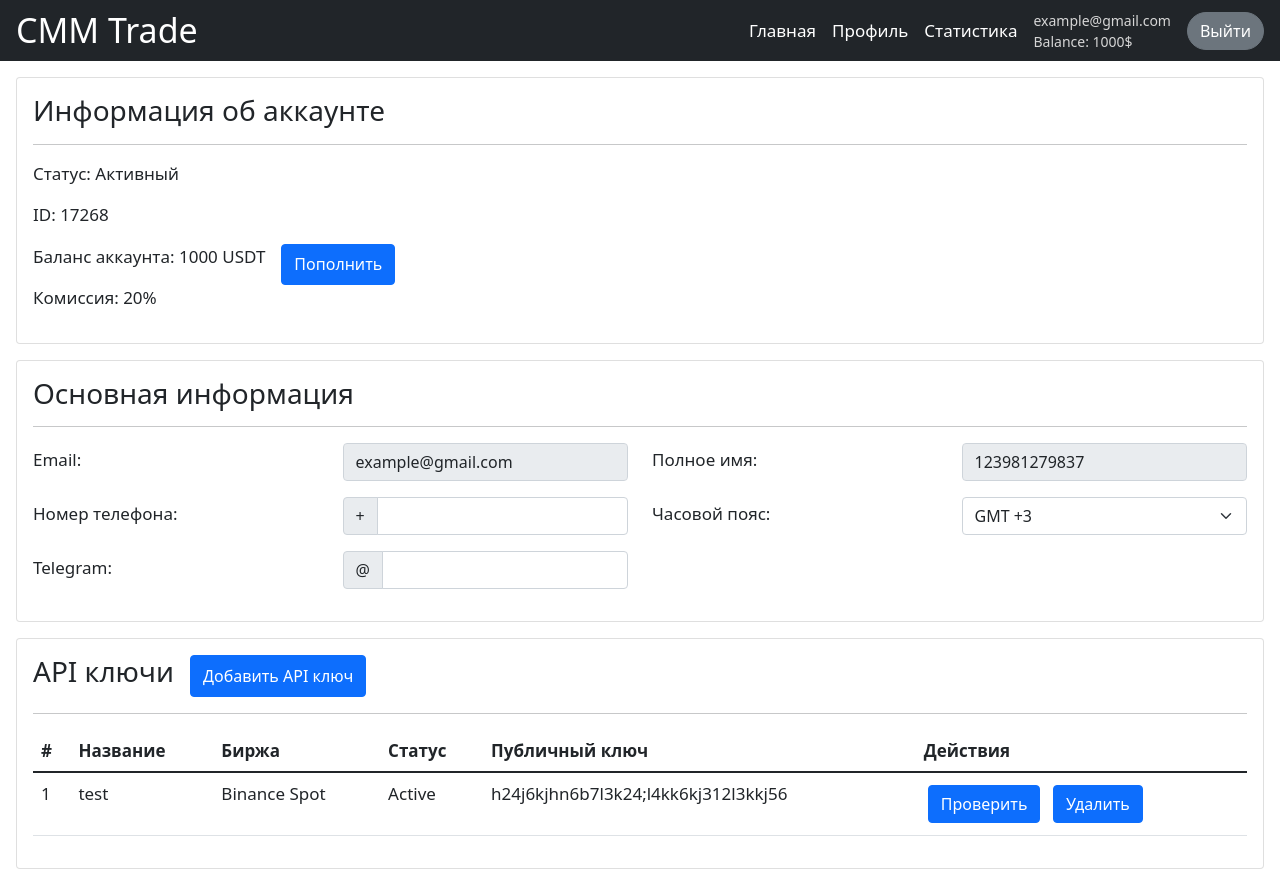
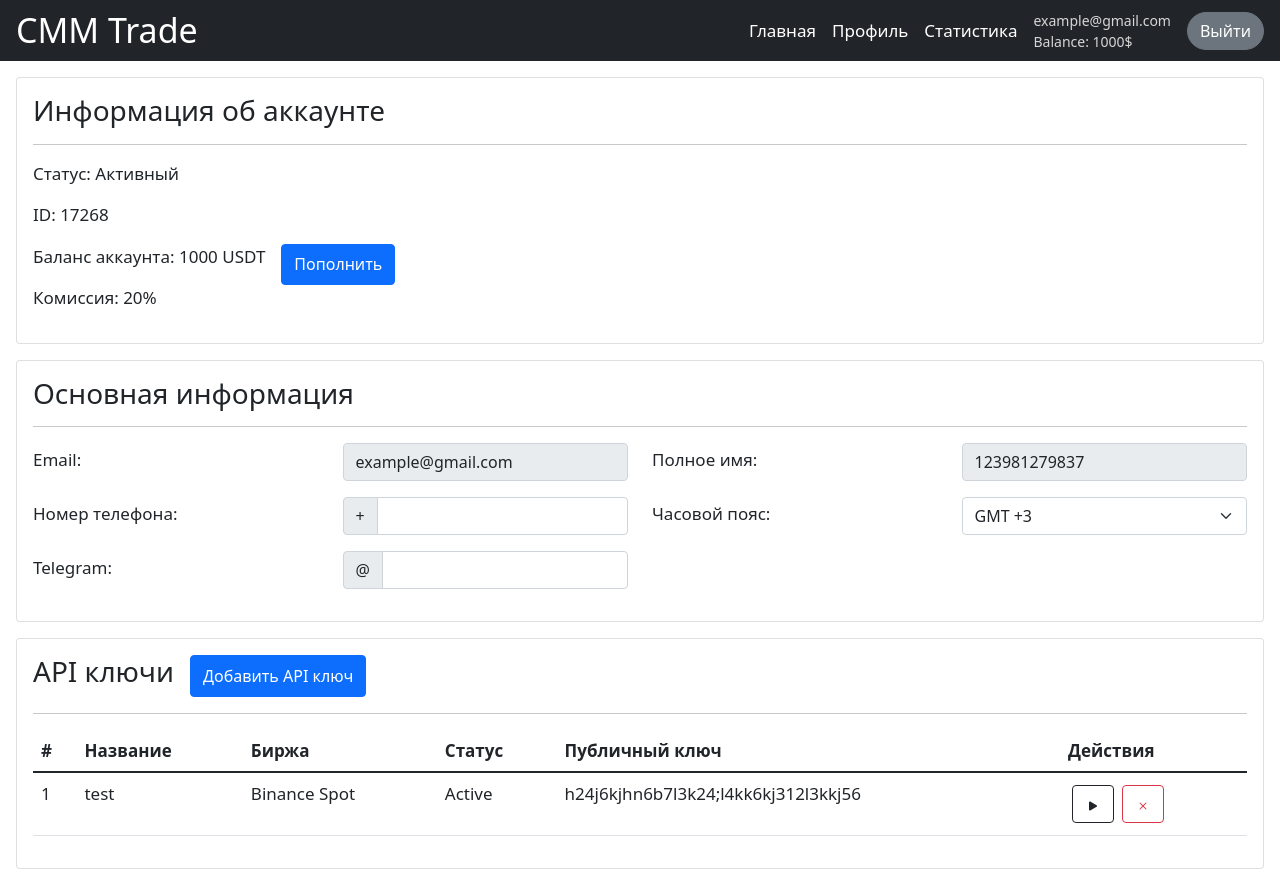
Before and after one commit to DaniilOkrug/cmm-trade-ui, a React (Create React App) app: page /office/profile in a window 1280 px wide. Built offline with nearby package versions, Linux system fonts and the light colour scheme.

Commit message:
Adaptive fixes

```diff
--- a/package.json
+++ b/package.json
@@ -13,6 +13,7 @@
     "@types/react-redux": "^7.1.22",
     "axios": "^0.25.0",
     "bootstrap": "^5.1.3",
+    "bootstrap-icons": "^1.7.2",
     "chart.js": "^3.7.0",
     "react": "^17.0.2",
     "react-bootstrap": "^2.1.1",
--- a/src/components/Apilist/Apilist.tsx
+++ b/src/components/Apilist/Apilist.tsx
@@ -1,6 +1,6 @@
 import React, { FC } from "react";
 import "./Apilist.css";
-import { Button, Table } from "react-bootstrap";
+import { Button, Table, Row } from "react-bootstrap";
 
 interface TitleProps {
   title: string;
@@ -30,8 +30,32 @@ const Apilist: FC<TitleProps> = ({ title, status, children }) => {
             <td>Active</td>
             <td>h24j6kjhn6b7l3k24;l4kk6kj312l3kkj56</td>
             <td>
-              <Button className="m-1">Проверить</Button>{' '}
-              <Button className="m-1">Удалить</Button>
+              <div className="d-flex flex-row">
+                <Button className="m-1" variant="outline-dark">
+                  <svg
+                    xmlns="http://www.w3.org/2000/svg"
+                    width="16"
+                    height="16"
+                    fill="currentColor"
+                    className="bi bi-play-fill"
+                    viewBox="0 0 16 16"
+                  >
+                    <path d="m11.596 8.697-6.363 3.692c-.54.313-1.233-.066-1.233-.697V4.308c0-.63.692-1.01 1.233-.696l6.363 3.692a.802.802 0 0 1 0 1.393z" />
+                  </svg>
+                </Button>
+                <Button className="m-1" variant="outline-danger">
+                  <svg
+                    xmlns="http://www.w3.org/2000/svg"
+                    width="16"
+                    height="16"
+                    fill="currentColor"
+                    className="bi bi-x"
+                    viewBox="0 0 16 16"
+                  >
+                    <path d="M4.646 4.646a.5.5 0 0 1 .708 0L8 7.293l2.646-2.647a.5.5 0 0 1 .708.708L8.707 8l2.647 2.646a.5.5 0 0 1-.708.708L8 8.707l-2.646 2.647a.5.5 0 0 1-.708-.708L7.293 8 4.646 5.354a.5.5 0 0 1 0-.708z" />
+                  </svg>
+                </Button>
+              </div>
             </td>
           </tr>
         </tbody>
--- a/src/components/BotSettings/BotSettings.css
+++ b/src/components/BotSettings/BotSettings.css
@@ -0,0 +1,27 @@
+/* X-Small devices (portrait phones, less than 576px) */
+@media (max-width: 575.98px) {
+  .botSettings .row {
+    display: flex;
+    flex-direction: column;
+  }
+}
+
+/* Small devices (landscape phones, less than 768px) */
+@media (max-width: 767.98px) {
+  .botSettings .row {
+    display: flex;
+    flex-direction: column;
+  }
+}
+
+/* Medium devices (tablets, less than 992px) */
+@media (max-width: 991.98px) {
+}
+
+/* Large devices (desktops, less than 1200px) */
+@media (max-width: 1199.98px) {
+}
+
+/* X-Large devices (large desktops, less than 1400px) */
+@media (max-width: 1399.98px) {
+}
--- /dev/null
+++ b/src/components/Modals/ModalDeposit/ModalDeposit.tsx
@@ -0,0 +1,70 @@
+import React, { FC } from "react";
+import "./ModalDeposit.css";
+import { Modal, Button, Col, Row, FormControl, Form } from "react-bootstrap";
+
+interface Props {
+  showModal: boolean;
+  onHide: any;
+}
+
+const ModalDeposit: FC<Props> = ({ showModal, onHide, children }) => {
+  return (
+    <div>
+      <Modal
+        show={showModal}
+        size="lg"
+        aria-labelledby="contained-modal-title-vcenter"
+        centered
+      >
+        <Modal.Header closeButton>
+          <Modal.Title id="contained-modal-title-vcenter">
+            Добавление API ключа
+          </Modal.Title>
+        </Modal.Header>
+        <Modal.Body>
+          <Row className="mb-3">
+            <Col>
+              <div className="d-flex">
+                <p className="me-4 my-1">Название: </p>
+                <FormControl aria-label="api-name" />
+              </div>
+            </Col>
+            <Col>
+              <Row>
+                <div className="d-flex">
+                  <p className="me-4 my-1">Биржа: </p>
+                  <Form.Select aria-label="TimeZone">
+                    <option value="1">Binance Spot</option>
+                    <option value="2">Binance Futures</option>
+                  </Form.Select>
+                </div>
+              </Row>
+            </Col>
+          </Row>
+
+          <Row className="mb-3">
+            <Col>
+              <p className="me-4 my-1">API ключ: </p>
+              <FormControl aria-label="api-name" />
+            </Col>
+          </Row>
+
+          <Row className="mb-3">
+            <Col>
+              <p className="me-4 my-1">Секретный ключ: </p>
+              <FormControl aria-label="api-name" />
+            </Col>
+          </Row>
+        </Modal.Body>
+        <Modal.Footer>
+          <Button variant="secondary" onClick={onHide}>
+            Закрыть
+          </Button>
+          <Button>Добавить</Button>
+        </Modal.Footer>
+      </Modal>
+    </div>
+  );
+};
+
+export default ModalDeposit;
--- a/src/components/SideMenu/SideMenu.css
+++ /dev/null
@@ -1,5 +0,0 @@
-.sidemenu {
-    position: fixed;
-    height: 100vh;
-    background-color: black;
-}
--- a/src/components/SideMenu/SideMenu.tsx
+++ /dev/null
@@ -1,13 +0,0 @@
-import React, { FC } from 'react';
-import './SideMenu.css'
-import { Form, Button, Container, Row, Col } from 'react-bootstrap';
-
-const SideMenu = () => {
-    return (
-        <aside className='sidemenu'>
-            <h1>SideMenu</h1>
-        </aside>
-    );
-};
-
-export default SideMenu;
--- a/src/pages/Dashboard/Dashboard.tsx
+++ b/src/pages/Dashboard/Dashboard.tsx
@@ -3,7 +3,6 @@ import { Outlet } from "react-router-dom";
 import * as Components from "../../components/index";
 
 const DashboardMenu = Components.DashboardMenu;
-const SideMenu = Components.SideMenu;
 
 interface TitleProps {
   title?: string;
```
Also changed, not shown: src/components/index.ts (+5 -4 lines), src/components/Modals/ModalAddApi/ModalAddApi.css (added), src/components/Modals/ModalAddApi/ModalAddApi.tsx (renamed from src/components/ModalAddApi/ModalAddApi.tsx), src/components/Modals/ModalDeposit/ModalDeposit.css (added), 1 other file (tests, documents, lock files or other folders).
